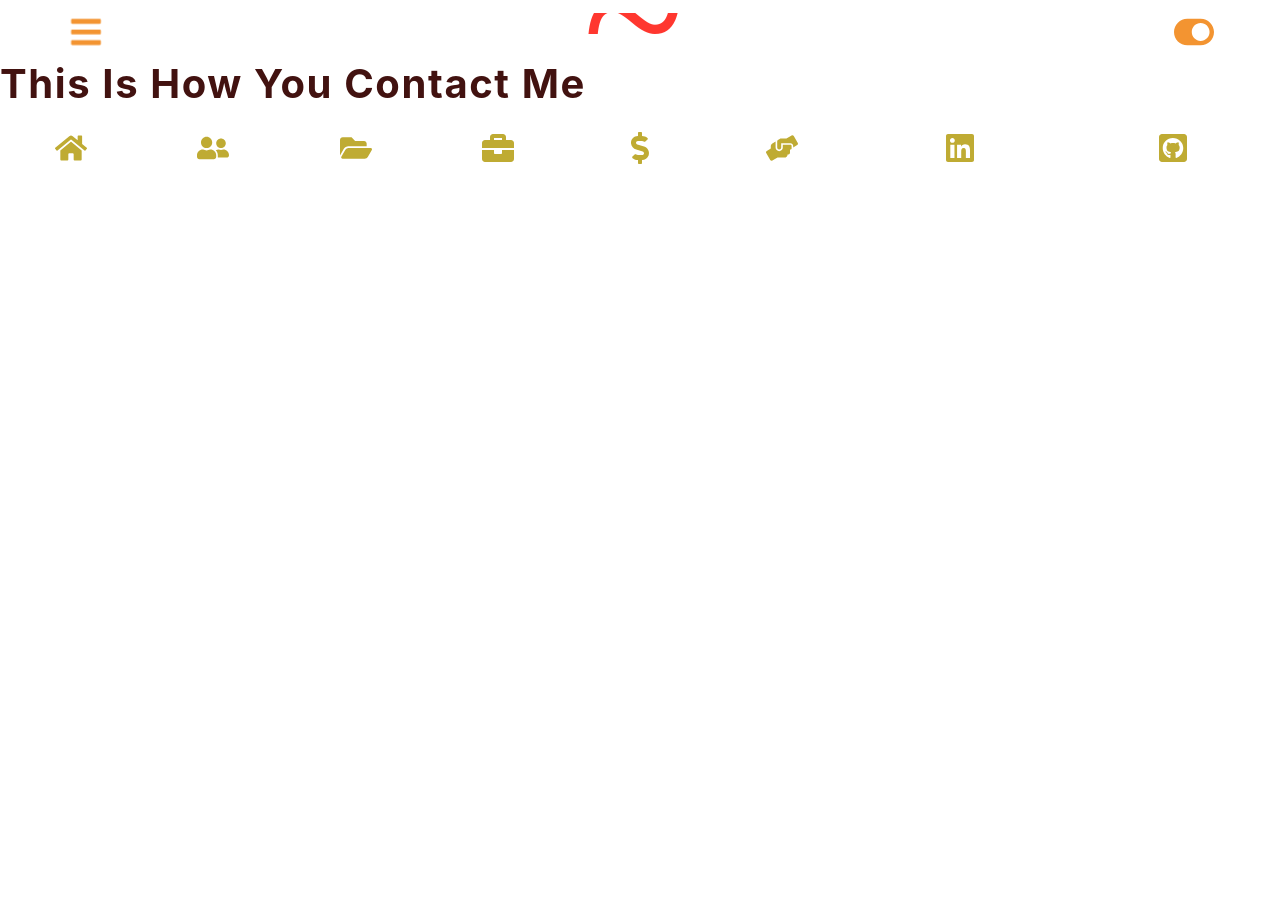
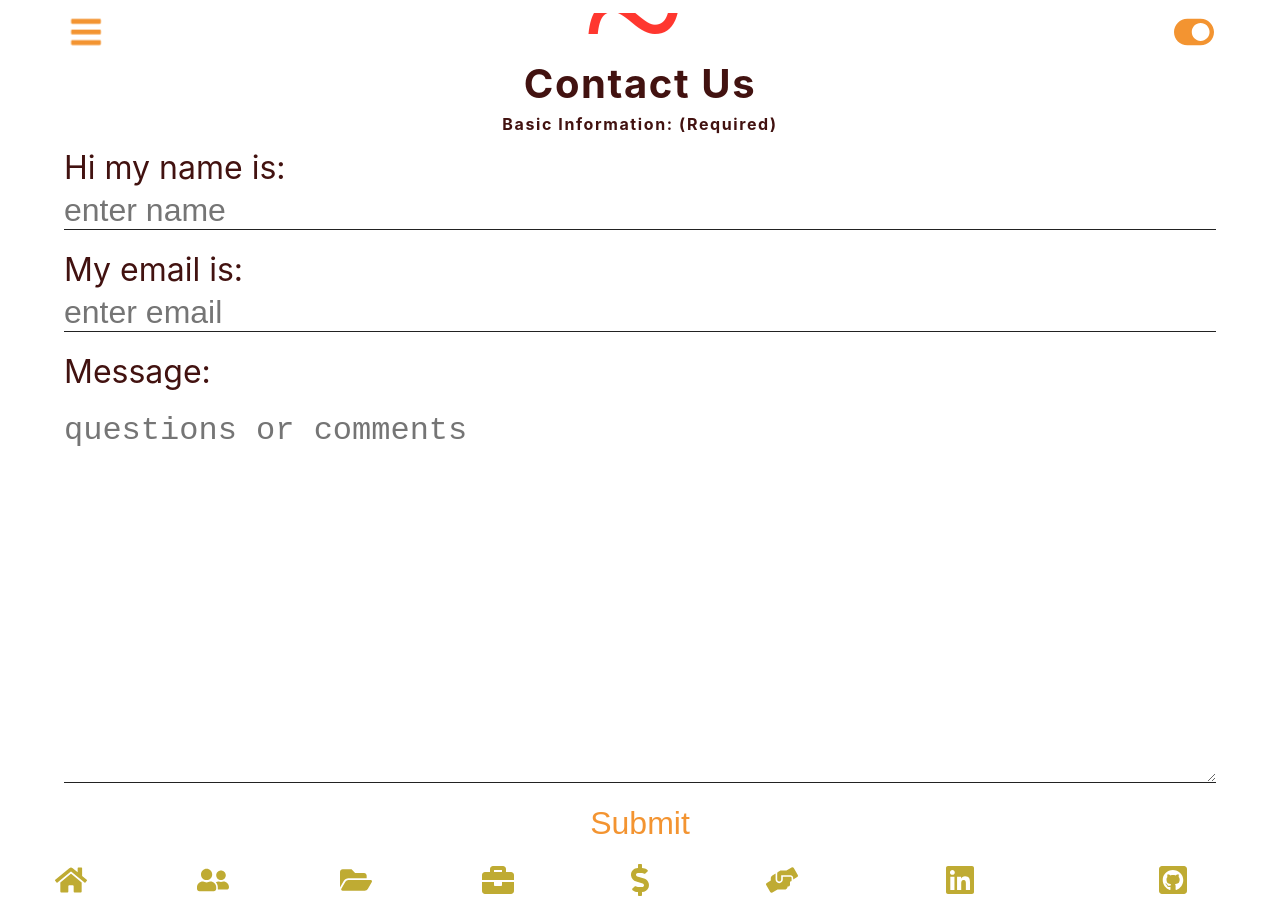
Before and after one commit to 0sorojo/Red_Root_Productions, a React (Create React App) app: page /contact in a window 1280 px wide. Before the commit the page ends 800 px from the top, so only its background shows below. Built offline with nearby package versions, Linux system fonts and the light colour scheme; no server answers.

Commit message:
added admin panel styling blog post styling updated form and comments and contact

```diff
--- a/src/components/BlogPostForm.js
+++ b/src/components/BlogPostForm.js
@@ -23,10 +23,10 @@ const BlogPostForm = () => {
   };
 
   return (
-    <div>
-      <form onSubmit={onSubmit}>
-        <h4>Submit your Blog Post</h4>
-        <div>
+    <div className='form-container'>
+      <form onSubmit={onSubmit} className='form'>
+        <h4>Submit a Blog Post</h4>
+        <div className='comment-info'>
           <label htmlFor='title'>Title</label>
           <input
             type='text'
@@ -34,7 +34,7 @@ const BlogPostForm = () => {
             onChange={(e) => setTitle(e.currentTarget.value)}
           />
         </div>
-        <div>
+        <div className='comment-info'>
           <label htmlFor='body'>Comment</label>
           <textarea
             type='text'
@@ -42,7 +42,7 @@ const BlogPostForm = () => {
             onChange={(e) => setBody(e.currentTarget.value)}
           />
         </div>
-        <button>Add Comment</button>
+        <button className='btn'>Add Blog</button>
       </form>
     </div>
   );
--- a/src/components/CommentForm.js
+++ b/src/components/CommentForm.js
@@ -24,10 +24,10 @@ const CommentForm = ({ id }) => {
   };
 
   return (
-    <div>
-      <form onSubmit={onSubmit}>
-        <h4>Leave a Comment</h4>
-        <div>
+    <div className='form-container'>
+      <h4>Leave a Comment</h4>
+      <form onSubmit={onSubmit} className='form'>
+        <div className='comment-info'>
           <label htmlFor='title'>Title</label>
           <input
             type='text'
@@ -35,7 +35,7 @@ const CommentForm = ({ id }) => {
             onChange={(e) => setTitle(e.currentTarget.value)}
           />
         </div>
-        <div>
+        <div className='comment-info'>
           <label htmlFor='comment'>Comment</label>
           <input
             type='text'
@@ -43,7 +43,9 @@ const CommentForm = ({ id }) => {
             onChange={(e) => setBody(e.currentTarget.value)}
           />
         </div>
-        <button>Add Comment</button>
+        <button className='btn' type='submit'>
+          Add Comment
+        </button>
       </form>
     </div>
   );
--- a/src/components/CommentList.js
+++ b/src/components/CommentList.js
@@ -1,5 +1,5 @@
 import React, { useState } from 'react';
-
+import moment from 'moment';
 import useComments from '../utils/useComments';
 
 const CommentList = ({ id }) => {
@@ -13,8 +13,8 @@ const CommentList = ({ id }) => {
 
   return (
     <div>
-      <h2>Comments</h2>
-      <div>
+      <h3 className='comment'>Comments</h3>
+      <div className='sort-bar'>
         <label htmlFor='sort'>Sort by:</label>
         <select
           value={sortBy}
@@ -25,18 +25,20 @@ const CommentList = ({ id }) => {
           <option value='TIME_ASC'>Oldest</option>
         </select>
       </div>
-      <ul>
+      <section>
         {filteredComments.map((comment) => {
           return (
-            <li key={comment.id}>
-              <div>
-                <h3>{comment.title}</h3>
-                <p>{comment.body}</p>
-              </div>
-            </li>
+            <div className='comment-div' key={comment.id}>
+              <h3 className='comment-title'>{comment.title}</h3>
+
+              <p className='comment-date'>
+                {moment(comment.time).format('MMMM Do, YYYY')}
+              </p>
+              <p>{comment.body}</p>
+            </div>
           );
         })}
-      </ul>
+      </section>
     </div>
   );
 };
--- a/src/index.css
+++ b/src/index.css
@@ -125,8 +125,8 @@ Variables
   --clr-red-light: #ff372f;
   --clr-orange: hsl(309.9, 100%, 26.3%);
   --clr-yellow: hsl(331.7, 100%, 45.7%);
-  --clr-green-dark: hsl(210.5, 100%, 11.2%);
-  --clr-green-light: hsl(205.9, 95.3%, 42%);
+  --clr-green-dark: hsl(205.9, 95.3%, 42%);
+  --clr-green-light: hsl(210.5, 100%, 11.2%);
   --clr-black: #fff;
   --transition: all 0.3s linear;
   --spacing: 0.1rem;
@@ -157,6 +157,7 @@ body {
   color: var(--clr-grey-1);
   line-height: 1.5;
   font-size: 0.875rem;
+  transition: var(--transition);
 }
 ul {
   list-style-type: none;
@@ -187,7 +188,7 @@ h4 {
 }
 p {
   margin-bottom: 1.25rem;
-  color: var(--clr-primary-white);
+  color: var(--clr-black);
   font-size: 1rem;
 }
 
@@ -390,6 +391,7 @@ p {
   background-size: cover;
   background-repeat: no-repeat;
   z-index: -1;
+  transition: var(--transition);
 }
 .hero {
   position: relative;
@@ -444,7 +446,7 @@ p {
 .accordion-title {
   margin-left: 2rem;
   display: flex;
-  color: var(--clr-white);
+  color: var(--clr-grey-1);
   margin-bottom: 0;
 }
 
@@ -453,7 +455,6 @@ p {
   padding: 0 1rem;
   display: flex;
   color: var(--clr-primary-1);
-  /* transition: all 0.5s ease; */
   transition: all 0.6s cubic-bezier(0.68, -0.6, 0.32, 1.6);
   overflow: hidden;
   font-size: 1.25rem;
@@ -510,6 +511,8 @@ p {
   flex: 2;
   justify-content: flex-start;
   margin-right: 1rem;
+  background: var(--clr-white);
+  color: var(--clr-black);
 }
 
 .entry-type-name {
@@ -520,6 +523,13 @@ p {
 
 .blog-title {
   font-size: 2rem;
+}
+
+.blog-text {
+  display: flex;
+  color: var(--clr-primary-1);
+  transition: all 0.6s cubic-bezier(0.68, -0.6, 0.32, 1.6);
+  font-size: 1.25rem;
 }
 
 .blog-link-container {
@@ -545,6 +555,124 @@ p {
 .blog-link:hover svg {
   color: var(--clr-grey-4);
 }
+
+/* commment styling  */
+
+.comment-div {
+  margin: 1rem;
+  border-bottom: 1px groove var(--clr-green-light);
+}
+
+.comment-title {
+  font-size: 1rem;
+  font-weight: 600;
+  margin: 0;
+  padding: 0;
+  color: var(--clr-orange);
+  font-weight: 600;
+}
+
+.comment-date {
+  font-size: 0.75rem;
+  color: var(--clr-green-dark);
+}
+
+.comment {
+  padding: 0 1rem;
+}
+
+.comment-info {
+  display: flex;
+  flex-direction: column;
+  flex: 0 0 100%;
+  width: 100%;
+  font-size: 1rem;
+}
+
+.comment-info input,
+textarea {
+  font-size: 1rem;
+  transition: var(--transition);
+  background: var(--clr-white);
+  color: var(--clr-black);
+  box-shadow: none;
+  outline: none;
+  border: 0px;
+  border-bottom: 1px solid var(--clr-black);
+  margin: 1rem 0;
+}
+
+/* contact form styling  */
+
+.form-container {
+  display: flex;
+  flex-direction: column;
+  align-items: center;
+}
+
+.form {
+  display: flex;
+  flex-direction: column;
+  align-items: center;
+  width: 90%;
+}
+
+.contact-info {
+  display: flex;
+  flex-direction: column;
+  flex: 0 0 100%;
+  width: 100%;
+  font-size: 2rem;
+}
+
+.contact-info input,
+textarea {
+  font-size: 2rem;
+  transition: var(--transition);
+  background: var(--clr-white);
+  color: var(--clr-black);
+  box-shadow: none;
+  outline: none;
+  border: 0px;
+  border-bottom: 1px solid var(--clr-black);
+  margin-bottom: 1rem;
+}
+
+.contact-received {
+  text-align: center;
+  font-size: 2rem;
+  display: flex;
+  height: 200px;
+  align-items: center;
+  padding: 2rem;
+}
+
+/* control panel styling */
+
+.control-container {
+  display: flex;
+  flex-direction: column;
+}
+
+.control-title {
+  display: flex;
+  font-size: 2rem;
+  padding: 1rem;
+}
+
+.control-btn {
+  background: transparent;
+  outline: 1px solid var(--clr-orange);
+  border: none;
+  font-size: 2rem;
+  display: flex;
+  color: var(--clr-yellow);
+  transition: transform 0.2s ease;
+  width: 50%;
+  justify-content: center;
+  align-self: center;
+}
+
 /* footer styling  */
 
 .footer {
--- a/src/views/AdminLogIn.js
+++ b/src/views/AdminLogIn.js
@@ -28,9 +28,10 @@ const AdminLogIn = ({ history }) => {
   }
 
   return (
-    <section>
+    <section className='form-container'>
       <h3>This is where the Admin Logs in</h3>
-      <form onSubmit={handleLogin}>
+      <form onSubmit={handleLogin} className='form'>
+        <div className='contact-info'>
           <label>Email:</label>
           <input
             name='email'
@@ -39,6 +40,8 @@ const AdminLogIn = ({ history }) => {
             required
             placeholder='email'
           />
+        </div>
+        <div className='contact-info'>
           <label>Password:</label>
           <input
             name='password'
@@ -47,7 +50,10 @@ const AdminLogIn = ({ history }) => {
             required
             placeholder='password'
           />
-        <button type='submit'>Sign In</button>
+        </div>
+        <button type='submit' className='btn'>
+          Sign In
+        </button>
       </form>
     </section>
   );
--- a/src/views/ContactForm.js
+++ b/src/views/ContactForm.js
@@ -1,9 +1,93 @@
-import React from 'react';
+import React, { useEffect, useState } from 'react';
+import fire from '../auth/firebase';
 
 const ContactForm = () => {
+  const [name, setName] = useState('');
+  const [email, setEmail] = useState('');
+  const [message, setMessage] = useState('');
+  const [isSent, setIsSent] = useState(false);
+
+  const onSubmit = (e) => {
+    e.preventDefault();
+
+    fire
+      .firestore()
+      .collection('messages')
+      .add({
+        name,
+        email,
+        message,
+        time: new Date().getTime(),
+      })
+      .then(() => {
+        setName('');
+        setEmail('');
+        setMessage('');
+        setIsSent(true);
+      });
+  };
+
+  useEffect(() => {
+    const timeOut = setTimeout(() => {
+      setIsSent(false);
+    }, 3000);
+    return () => clearTimeout(timeOut);
+  }, [isSent]);
+
   return (
-    <div>
-      <h2>This is how you contact me</h2>
+    <div className='form-container'>
+      <h2>Contact Us</h2>
+      {!isSent ? (
+        <form className='form' onSubmit={onSubmit}>
+          <h4>
+            Basic Information: <span>(required)</span>
+          </h4>
+          <div className='contact-info'>
+            <label htmlFor='name'>Hi my name is: </label>
+            <input
+              type='text'
+              name='name'
+              id='name'
+              placeholder='enter name'
+              value={name}
+              onChange={(e) => setName(e.currentTarget.value)}
+              autoFocus
+              required
+            />
+          </div>
+
+          <div className='contact-info'>
+            <label htmlFor='email'>My email is:</label>
+            <input
+              type='email'
+              name='email'
+              id='email'
+              placeholder='enter email'
+              value={email}
+              onChange={(e) => setEmail(e.currentTarget.value)}
+              required
+            />
+          </div>
+          <div className='contact-info'>
+            <label htmlFor='message'>Message:</label>
+            <textarea
+              name='message'
+              id='message'
+              cols='30'
+              rows='10'
+              required
+              placeholder='questions or comments'
+              value={message}
+              onChange={(e) => setMessage(e.currentTarget.value)}
+            />
+          </div>
+          <button className='btn' type='submit'>
+            Submit
+          </button>
+        </form>
+      ) : (
+        <div className='contact-received'>Your Message has been Received.</div>
+      )}
     </div>
   );
 };
--- a/src/views/ControlPanel.js
+++ b/src/views/ControlPanel.js
@@ -6,12 +6,14 @@ const ControlPanel = () => {
   const { handleLogOut } = useContext(AuthContext);
 
   return (
-    <div>
-      <h3>
+    <div className='control-container'>
+      <h3 className='control-title'>
         This is where the admin uploads / edits / deletes their blog posts
       </h3>
       <BlogPostForm />
-      <button onClick={handleLogOut}>Log Out</button>
+      <button onClick={handleLogOut} className='control-btn'>
+        Log Out
+      </button>
     </div>
   );
 };
--- a/src/views/SingleBlogPost.js
+++ b/src/views/SingleBlogPost.js
@@ -4,6 +4,7 @@ import fire from '../auth/firebase';
 import { useCallback } from 'react';
 import CommentList from '../components/CommentList';
 import CommentForm from '../components/CommentForm';
+import moment from 'moment';
 
 const SingleBlogPost = () => {
   const { id } = useParams();
@@ -33,9 +34,16 @@ const SingleBlogPost = () => {
 
   return (
     <section>
-      <article>
-        <h2>{blog.title}</h2>
-        <p>{blog.body}</p>
+      <article className='blog'>
+        <h4 className='entry-type-name'>BLOG POST</h4>
+
+        <div>
+          <h3 className='blog-title'>{blog.title}</h3>
+        </div>
+        <h4 className='entry-type-name'>
+          {moment(blog.time).format('MMMM Do, YYYY')}
+        </h4>
+        <p className='blog-text'>{blog.body}</p>
       </article>
       <CommentList id={id} />
       <CommentForm id={id} />
```
Lines whose indentation alone changed are shown as unchanged.
